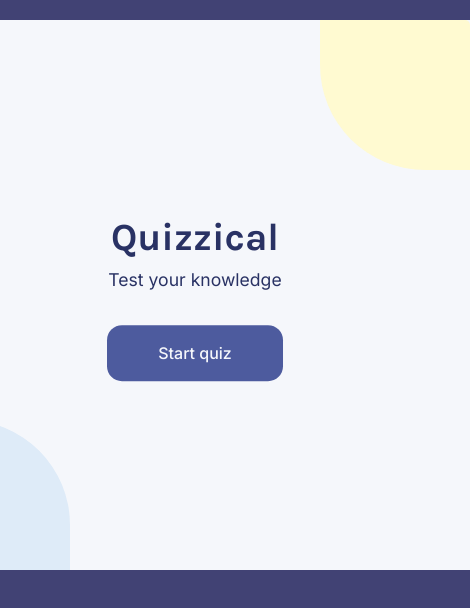
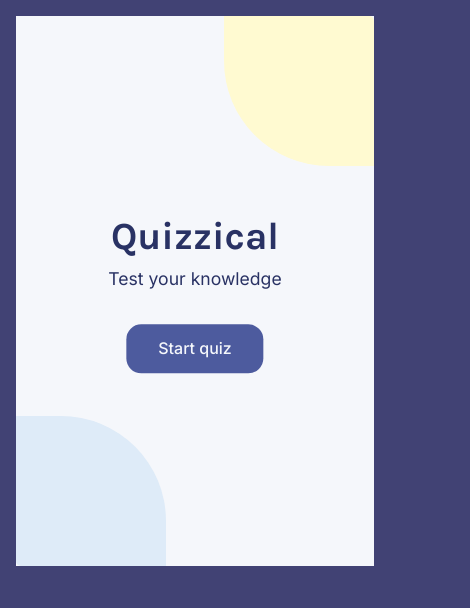
Before and after one commit to Gulzhub/quizzical, a React (Vite) app: page / in a window 390 px wide. Shown: the top 608 px of the page, 470 px wide, since content can reach past the window. Built offline with nearby package versions, Linux system fonts and the light colour scheme.

Commit message:
mobile view compatibility

```diff
--- a/src/components/Quiz.jsx
+++ b/src/components/Quiz.jsx
@@ -43,7 +43,6 @@ export default function Quiz() {
         });
         setQuestionsArray(arr);
         setLoading(false);
-        console.log("fetching");
       });
   }
 
--- a/src/styles.css
+++ b/src/styles.css
@@ -212,8 +212,6 @@ hr {
   font-weight: 600;
   font-size: 0.9rem;
   padding: 0.8em 2.5em;
-  /* opacity: 0.65; */
-  /* cursor: not-allowed; */
   margin-bottom: 1rem;
 }
 
@@ -238,3 +236,35 @@ hr {
   left: 50%;
   transform: translate(-50%, -50%);
 }
+
+@media (max-width: 400px) {
+  body {
+    display: block;
+    padding: 1rem;
+    margin: 0;
+  }
+
+  main {
+    margin: 0 auto;
+    min-width: 0;
+    display: block;
+  }
+
+  .options-container {
+    display: block;
+  }
+
+  .start-screen-button {
+    padding: 0.8em 2em;
+  }
+
+  .option {
+    margin-bottom: 1rem;
+    margin-left: 0;
+    padding: 1em 1em;
+  }
+  .score-btn {
+    display: flex;
+    flex-direction: column;
+  }
+}
```
